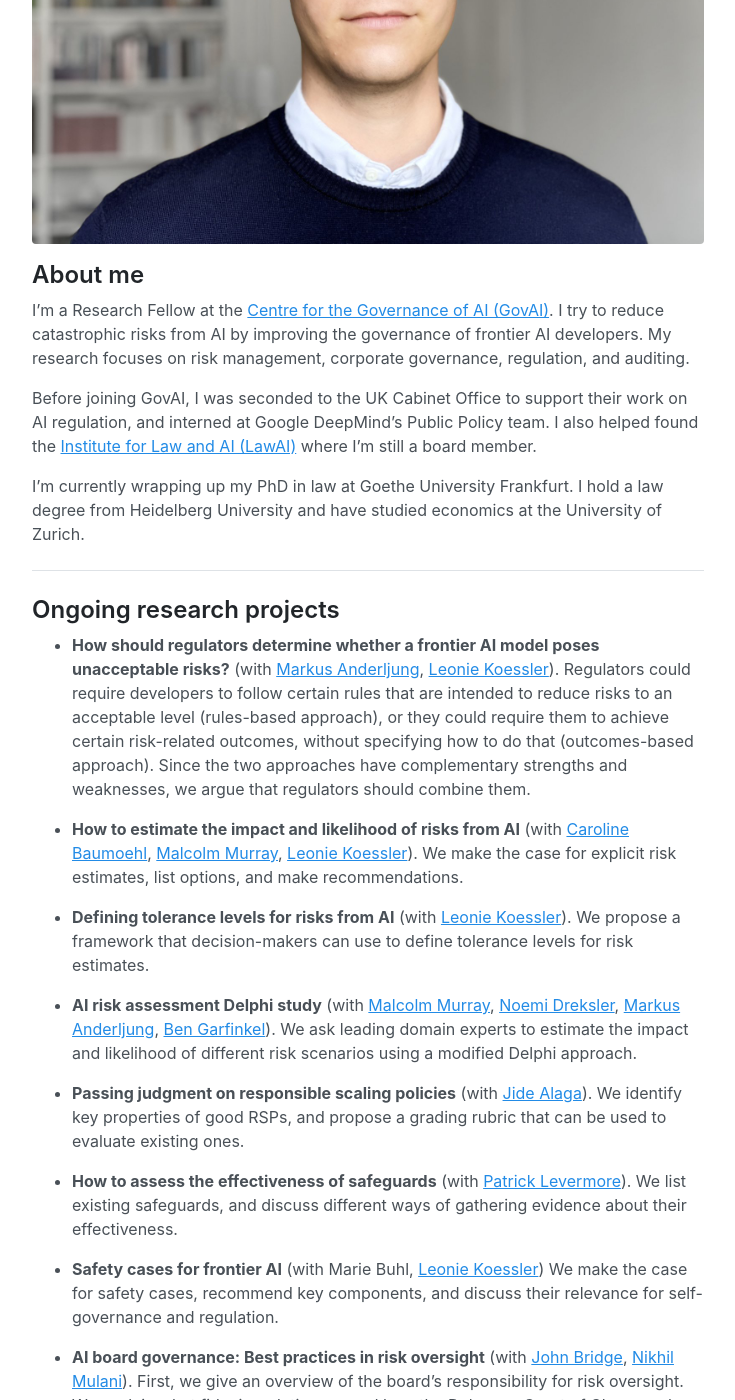
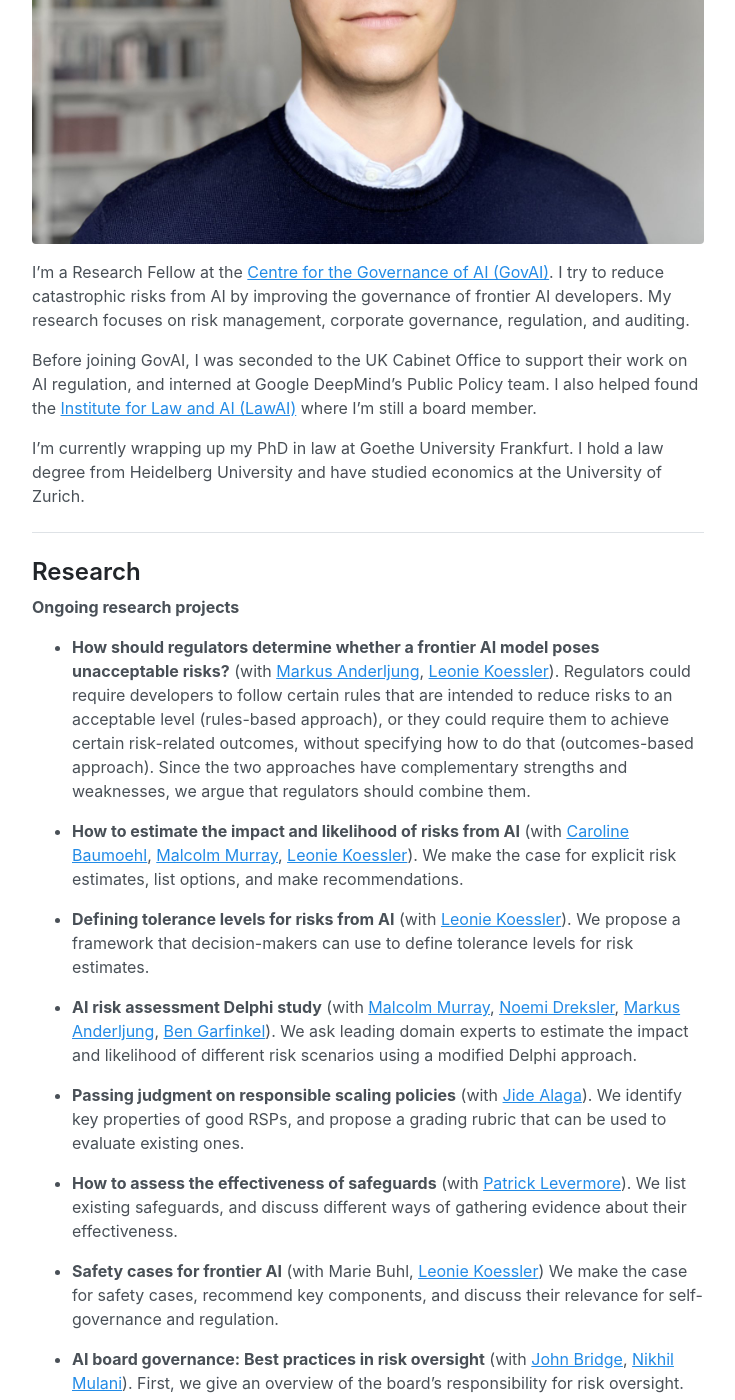
Before and after one commit to jonasschuett/jonasschuett.github.io, a Jekyll site: the page built from _posts/2020-04-04-introduction.md, in a window 1280 px wide and 1400 px high, scrolled down 437 px. Shown: the whole window, without its empty margins (272-1007 px from the left). Built offline with Jekyll 4.4.1, drawn with Linux system fonts in a browser that asks for light colours; some of the changed text lies outside the part shown.

Commit message:
Update 2020-04-04-introduction.md

```diff
--- a/_posts/2020-04-04-introduction.md
+++ b/_posts/2020-04-04-introduction.md
@@ -3,8 +3,6 @@ layout: page
 ---
 
 ![Jonas Schuett](/jonasschuett.jpg "Jonas Schuett")
-
-## About me
 
 I'm a Research Fellow at the [Centre for the Governance of AI (GovAI)](https://www.governance.ai/). I try to reduce catastrophic risks from AI by improving the governance of frontier AI developers. My research focuses on risk management, corporate governance, regulation, and auditing.
 
@@ -14,7 +12,9 @@ I'm currently wrapping up my PhD in law at Goethe University Frankfurt. I hold a
 
 ---
 
-## Ongoing research projects
+## Research
+
+**Ongoing research projects**
 
 - **How should regulators determine whether a frontier AI model poses unacceptable risks?** (with [Markus Anderljung](https://www.linkedin.com/in/markus-anderljung-21369974/), [Leonie Koessler](https://www.linkedin.com/in/leonie-koessler-ll-m-kcl-85b71814a/)). Regulators could require developers to follow certain rules that are intended to reduce risks to an acceptable level (rules-based approach), or they could require them to achieve certain risk-related outcomes, without specifying how to do that (outcomes-based approach). Since the two approaches have complementary strengths and weaknesses, we argue that regulators should combine them.
 
@@ -32,6 +32,11 @@ good RSPs, and propose a grading rubric that can be used to evaluate existing on
 - **Safety cases for frontier AI** (with Marie Buhl, [Leonie Koessler](https://www.linkedin.com/in/leonie-koessler-ll-m-kcl-85b71814a/)) We make the case for safety cases, recommend key components, and discuss their relevance for self-governance and regulation.
 
 - **AI board governance: Best practices in risk oversight** (with [John Bridge](https://www.linkedin.com/in/johnmichaelbridge/), [Nikhil Mulani](https://www.linkedin.com/in/nmulani/)). First, we give an overview of the board’s responsibility for risk oversight. We explain what fiduciary duties are and how the Delaware Court of Chancery has interpreted these duties in the so-called _Caremark_ cases. Next, we discuss five practices in risk oversight that are implied by _Caremark_ cases. For each of them, we consider instances where the court found that the defendants fell below the _Caremark_ oversight standard, and draw parallels to frontier AI developers. Finally, we consider additional practices that boards might wish to implement, even though they are not directly implied by _Caremark_ cases.
+
+**Previous research projects**
+
+- **Test.** […]
+
 
 ---
 
```
